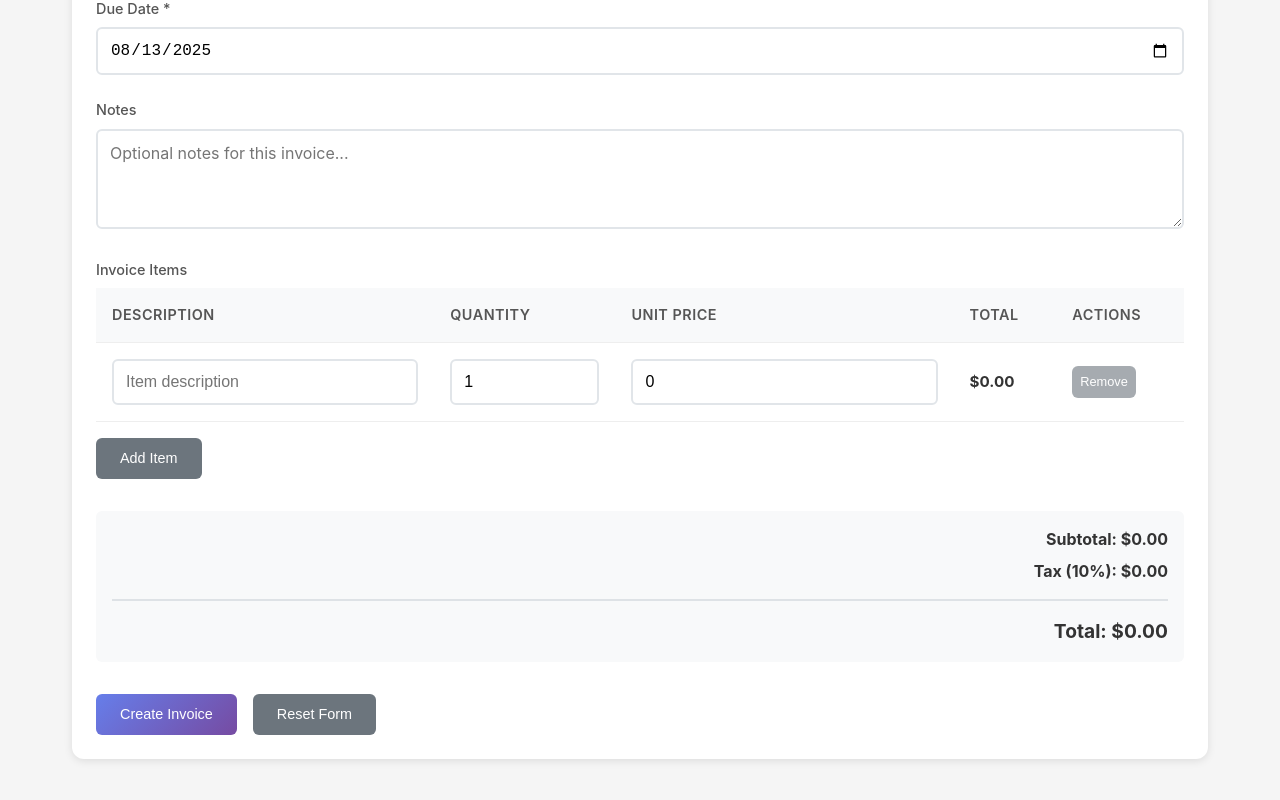
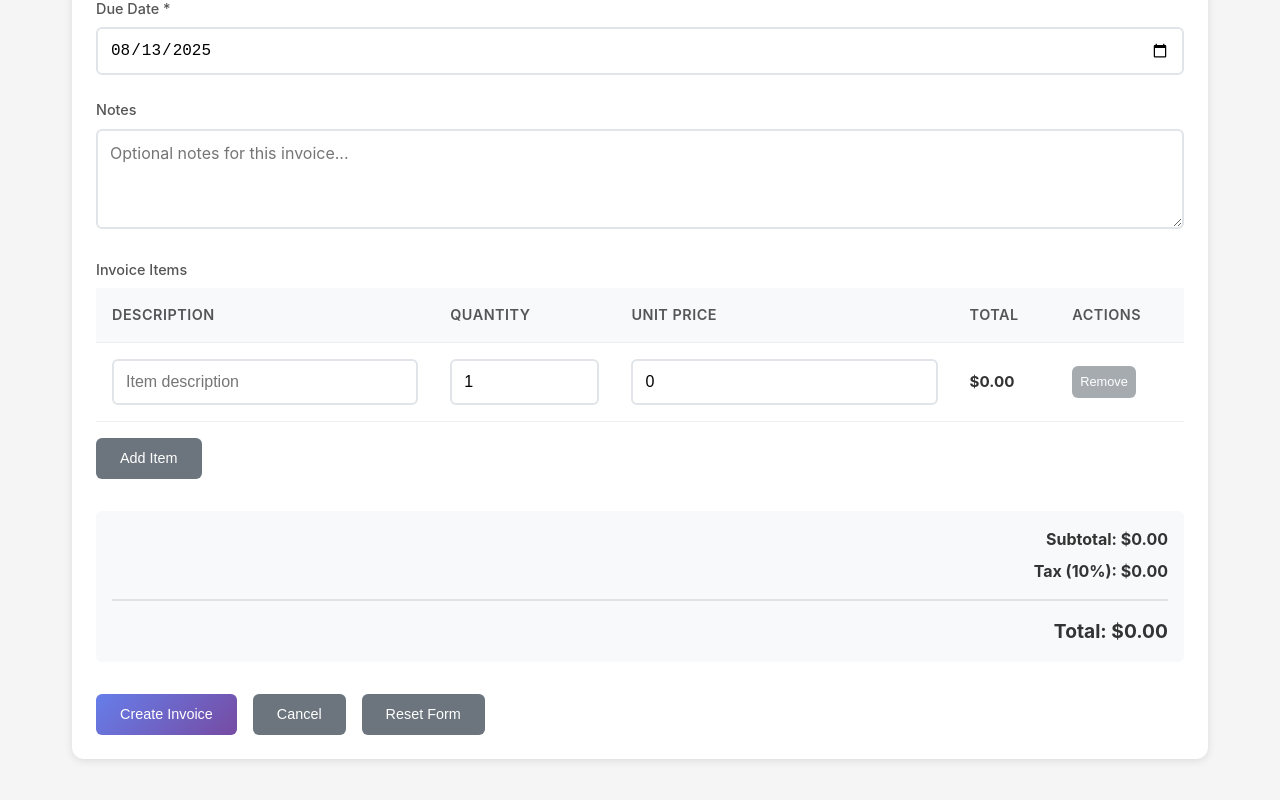
Before and after one commit to dipen211/Builder-io-demo, a React (Create React App) app in the folder frontend/: page /billing/create-invoice in a window 1280 px wide. Shown: the part 350-1150 px from the top of the page. Built offline with nearby package versions, Linux system fonts and the light colour scheme.

Commit message:
Add Cancel button to CreateInvoice form
cgen-931a6bb942824f9c82f2eb071414c761

```diff
--- a/frontend/src/Modules/Billing/Components/CreateInvoice.tsx
+++ b/frontend/src/Modules/Billing/Components/CreateInvoice.tsx
@@ -456,6 +456,15 @@ const CreateInvoice: React.FC = () => {
               <button
                 type="button"
                 className="btn btn-secondary"
+                onClick={() => navigate(Routes.INVOICES)}
+                disabled={submitting}
+              >
+                Cancel
+              </button>
+
+              <button
+                type="button"
+                className="btn btn-secondary"
                 onClick={resetForm}
                 disabled={submitting}
               >
```
